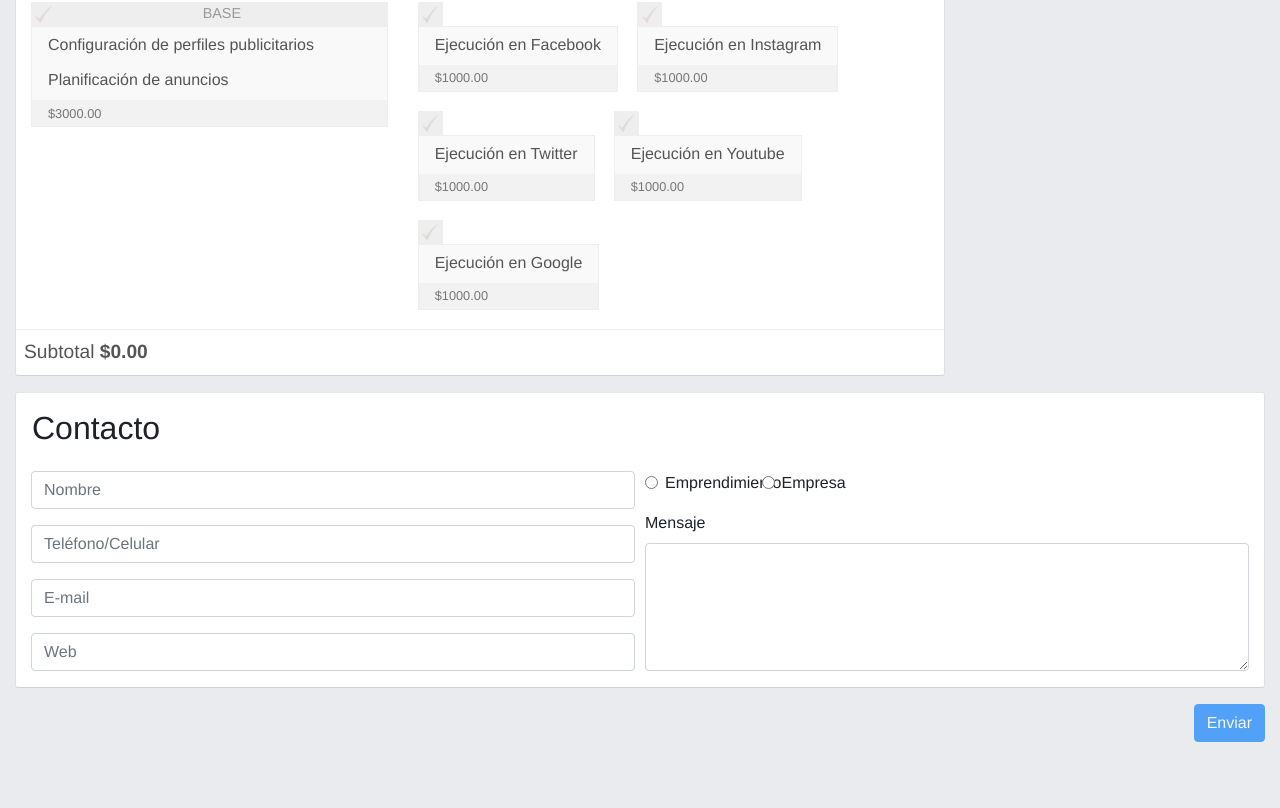
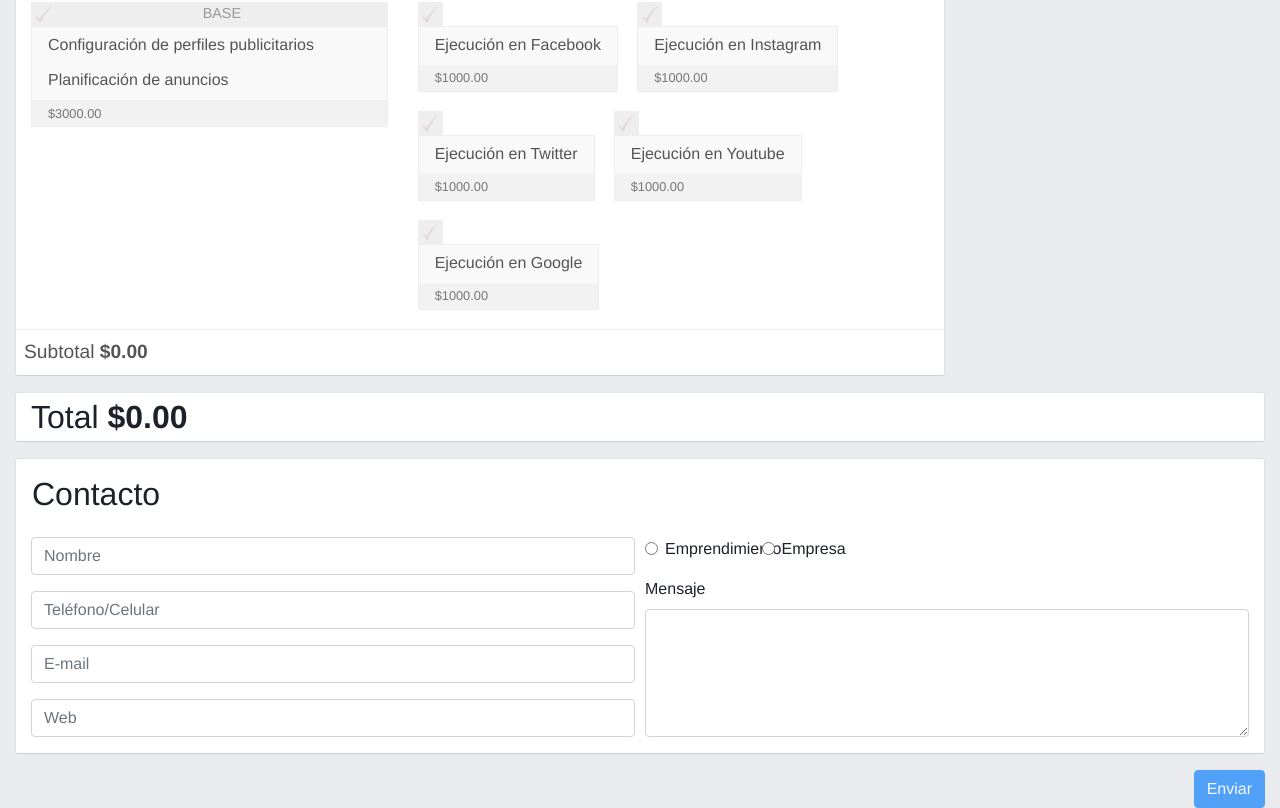
Before and after one commit to aboglioli/presupuestador, an Angular app: page / in a window 1280 px wide. Shown: the part 2047-2855 px from the top of the page. Before the commit the page ends 2789 px from the top, so only its background shows below. Built offline with nearby package versions, Linux system fonts and the light colour scheme.

Commit message:
Add total before contact form

```diff
--- a/src/app/app.component.html
+++ b/src/app/app.component.html
@@ -4,6 +4,19 @@
   </header>
 
   <app-services [services]="services"></app-services>
+
+  <div class="panel panel-total">
+    <div class="body">
+      <div class="container-fluid">
+        <div class="row">
+          <div class="col">
+            Total <span class="total">${{total(services).toFixed(2)}}</span>
+          </div>
+        </div>
+      </div>
+    </div>
+  </div>
+
   <app-contact
     (contactData)="contactData = $event"
     (contactValid)="contactValid = $event">
--- /dev/null
+++ b/src/app/app.component.scss
@@ -0,0 +1,9 @@
+.panel-total {
+  .body {
+    font-size: 2rem;
+
+    .total {
+      font-weight: bold;
+    }
+  }
+}
--- a/src/app/app.component.ts
+++ b/src/app/app.component.ts
@@ -7,13 +7,16 @@ import { selectedServices, total } from './utils';
 
 @Component({
   selector: 'app-root',
-  templateUrl: './app.component.html'
+  templateUrl: './app.component.html',
+  styleUrls: ['./app.component.scss']
 })
 export class AppComponent implements OnInit {
   services: Service[];
   contactData: any = {};
   contactValid = false;
   formSent = false;
+
+  total = total;
 
   constructor(private http: HttpClient) {}
 
```
